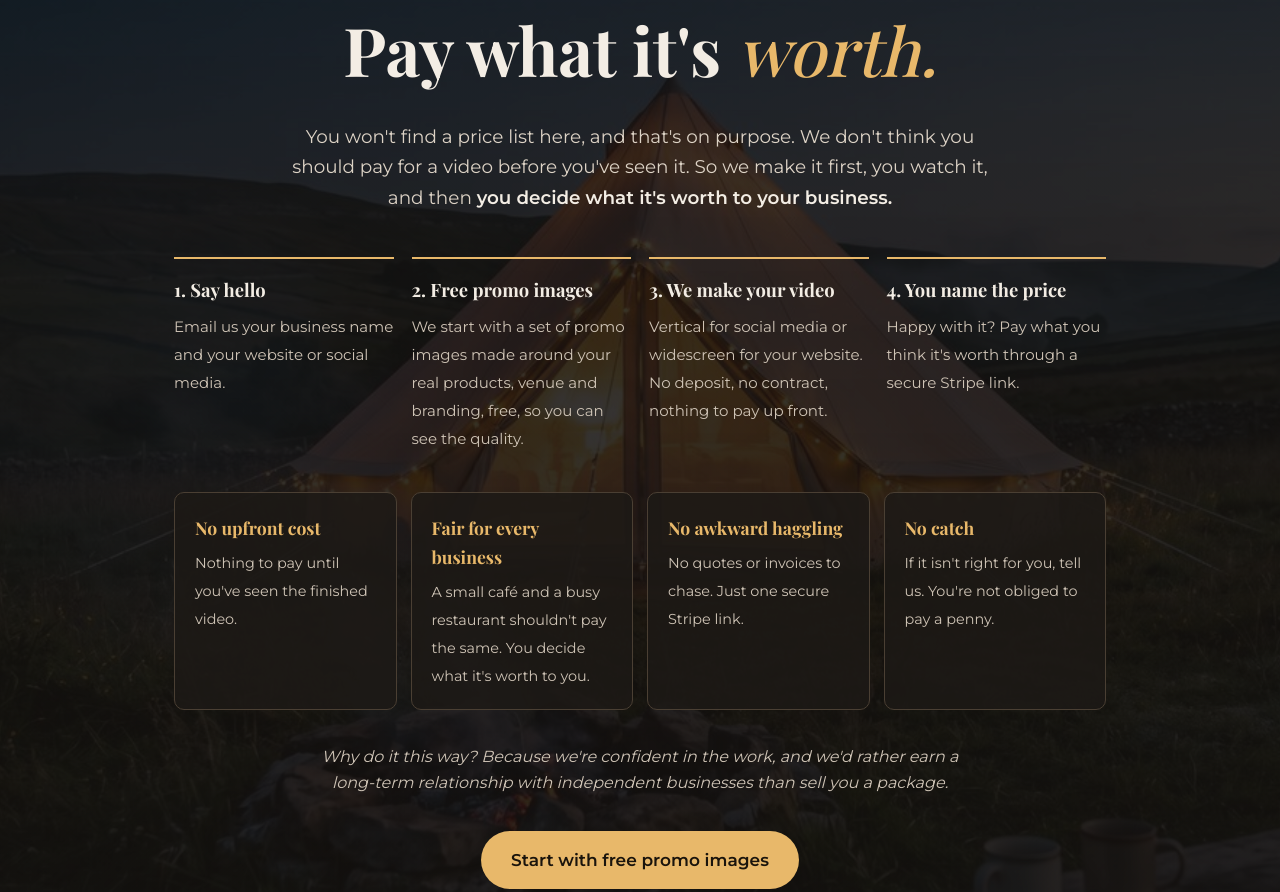
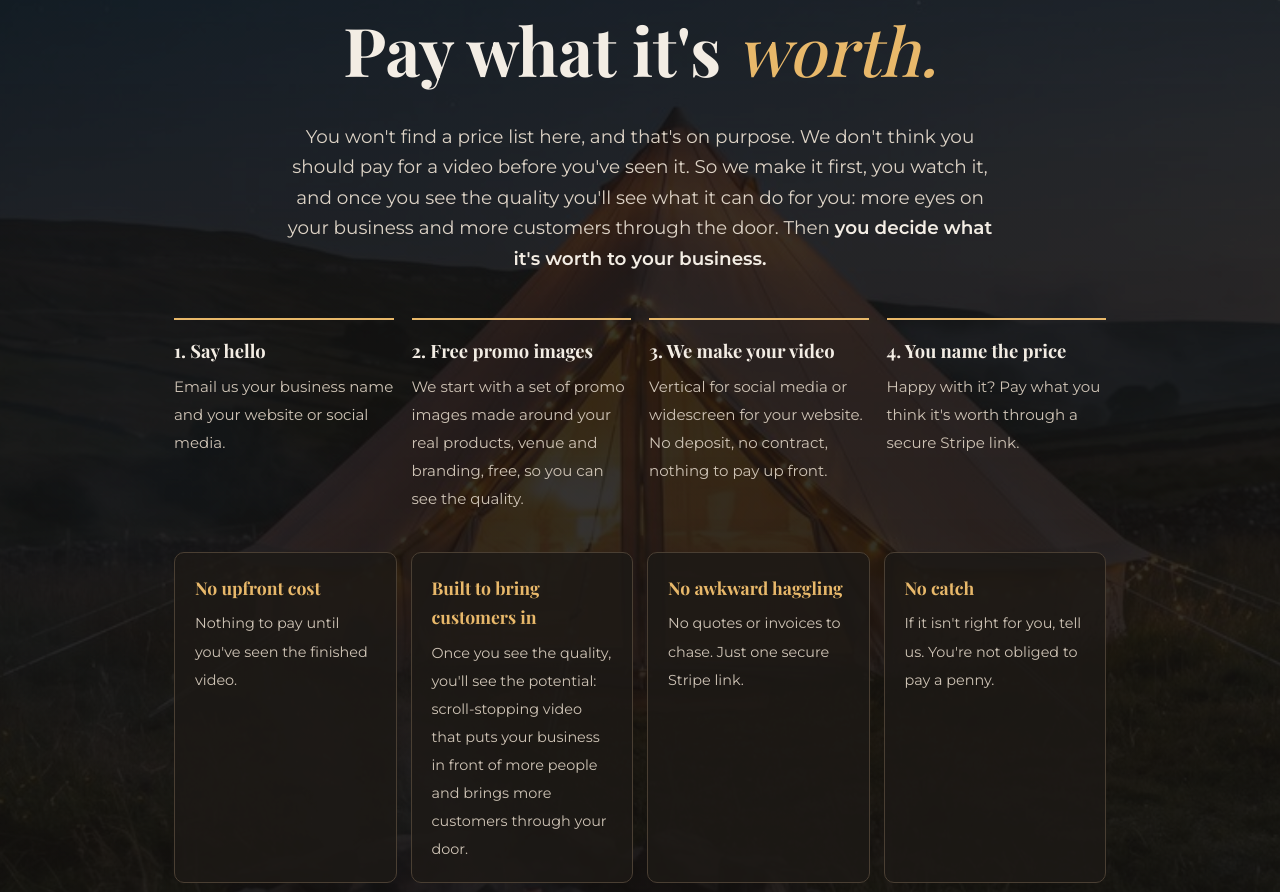
Before and after one commit to askfranklinmedia-eng/askfranklinmedia-eng.github.io, a plain HTML site: page index.html in a window 1280 px wide. Shown: the part 4005-4897 px from the top of the page. Drawn offline with nearby package versions, Linux system fonts and the light colour scheme; a web font is replaced by a local one.

Commit message:
Pricing: replace small cafe card with customer-growth message

```diff
--- a/index.html
+++ b/index.html
@@ -190,7 +190,7 @@ footer a{color:#8d8276}
 <section id="offer" class="offer"><div class="wrap reveal">
   <div class="eyebrow">Our pricing</div>
   <h2>Pay what it's <em>worth.</em></h2>
-  <p class="lead">You won't find a price list here, and that's on purpose. We don't think you should pay for a video before you've seen it. So we make it first, you watch it, and then <b>you decide what it's worth to your business.</b></p>
+  <p class="lead">You won't find a price list here, and that's on purpose. We don't think you should pay for a video before you've seen it. So we make it first, you watch it, and once you see the quality you'll see what it can do for you: more eyes on your business and more customers through the door. Then <b>you decide what it's worth to your business.</b></p>
   <div class="steps">
     <div class="step"><b>1. Say hello</b><span>Email us your business name and your website or social media.</span></div>
     <div class="step"><b>2. Free promo images</b><span>We start with a set of promo images made around your real products, venue and branding, free, so you can see the quality.</span></div>
@@ -199,7 +199,7 @@ footer a{color:#8d8276}
   </div>
   <div class="promise">
     <div><b>No upfront cost</b><span>Nothing to pay until you've seen the finished video.</span></div>
-    <div><b>Fair for every business</b><span>A small café and a busy restaurant shouldn't pay the same. You decide what it's worth to you.</span></div>
+    <div><b>Built to bring customers in</b><span>Once you see the quality, you'll see the potential: scroll-stopping video that puts your business in front of more people and brings more customers through your door.</span></div>
     <div><b>No awkward haggling</b><span>No quotes or invoices to chase. Just one secure Stripe link.</span></div>
     <div><b>No catch</b><span>If it isn't right for you, tell us. You're not obliged to pay a penny.</span></div>
   </div>
```
